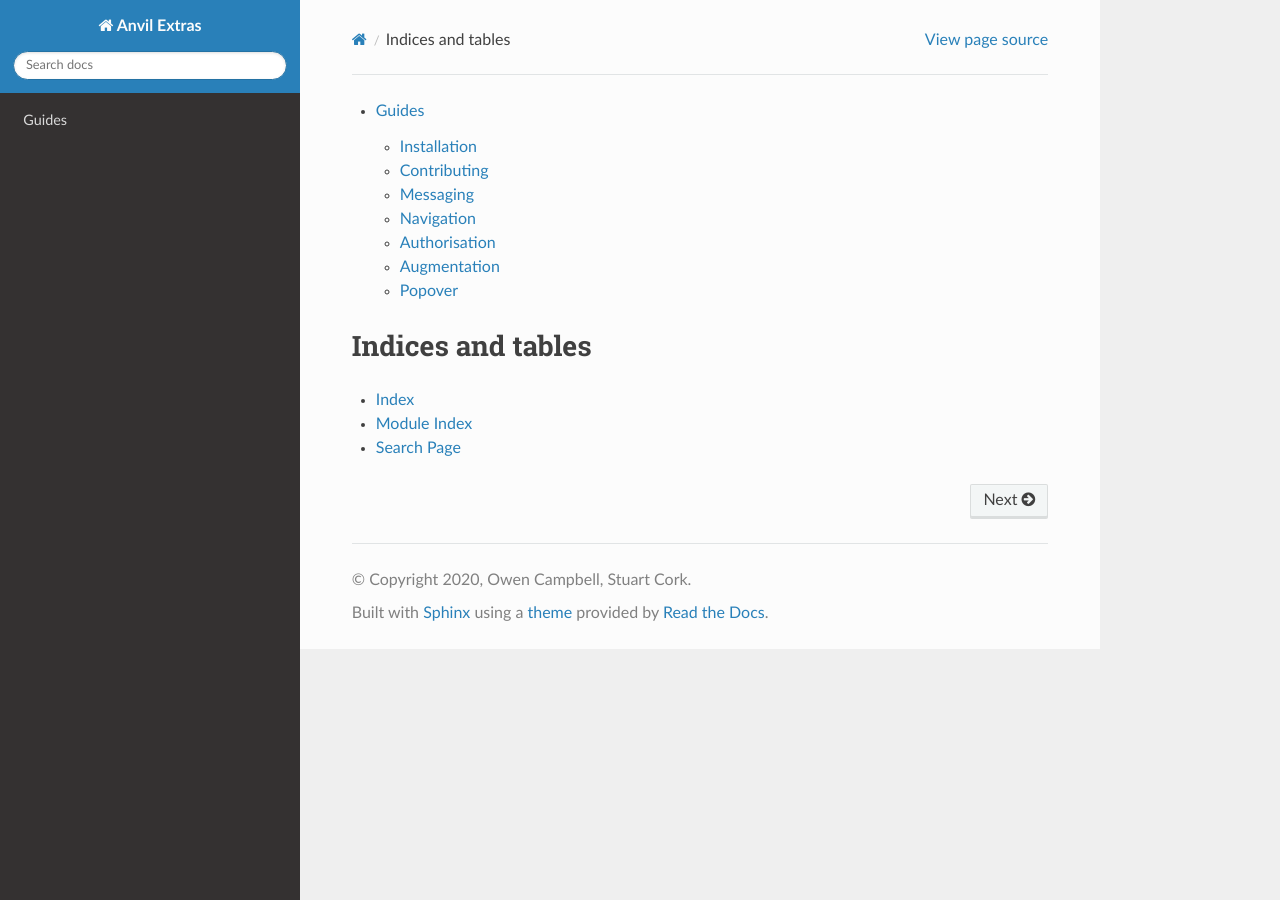
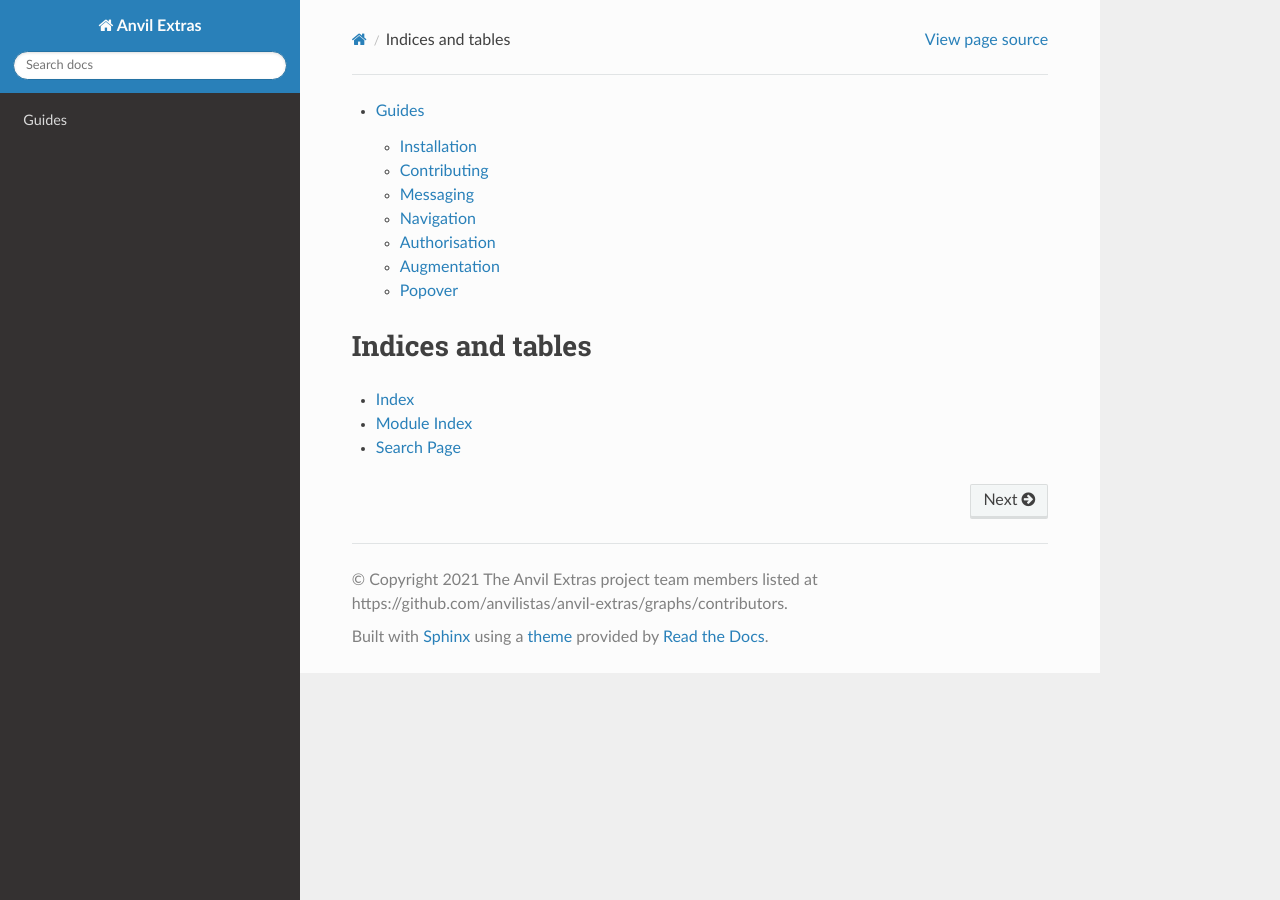
Before and after one commit to anvilistas/anvil-extras, a Sphinx documentation site: the page built from docs/index.rst, in a window 1280 px wide. Built offline with Sphinx 7.4.7 and the Read the Docs theme 2.0.0, drawn with Linux system fonts in a browser that asks for light colours.

Commit message:
Fix copyright notice on docs footer and licence file

```diff
--- a/docs/conf.py
+++ b/docs/conf.py
@@ -18,15 +18,18 @@
 # -- Project information -----------------------------------------------------
 
 project = "Anvil Extras"
-copyright = "2020, Owen Campbell, Stuart Cork"
-author = "Owen Campbell, Stuart Cork"
+copyright = (
+    "2021 The Anvil Extras project team members listed at "
+    "https://github.com/anvilistas/anvil-extras/graphs/contributors"
+)
+author = "The Anvil Extras project team"
 
 
 # -- General configuration ---------------------------------------------------
 
 # Add any Sphinx extension module names here, as strings. They can be
 # extensions coming with Sphinx (named 'sphinx.ext.*') or your custom
-# ones.
+# ones
 extensions = [
     "sphinx_rtd_theme",
 ]
```
Also changed, not shown: 1 other file.
